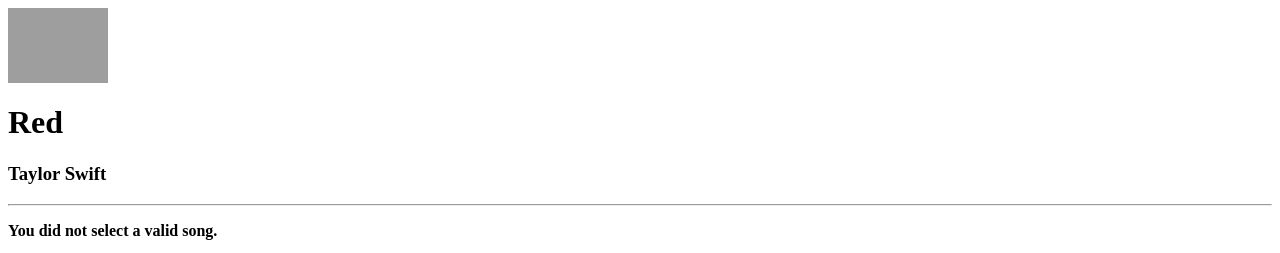
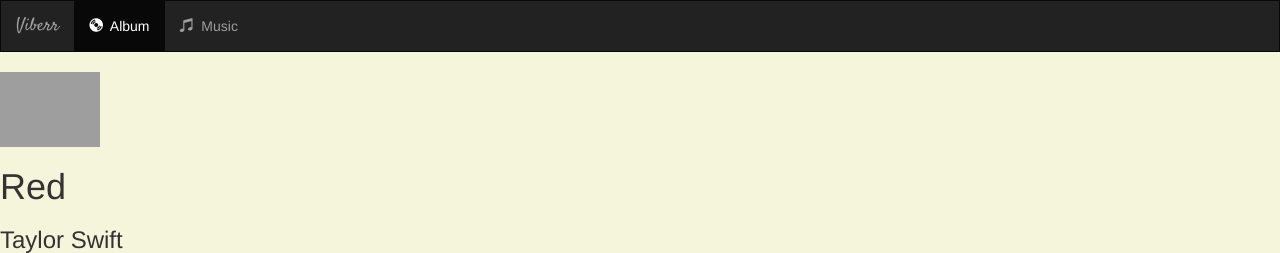
Before and after one commit to TheHanif/django, a Django app: page /music/1/favorite/ in a window 1280 px wide. Shown: the top 253 px of the page. Run offline with Django 3.2, Linux system fonts and the light colour scheme; data comes from the database, SQL or seed files in the repository; both versions use the stored data as it was after the commit; some libraries are stand-ins or nearby versions; grey boxes are pictures that could not be loaded.

Commit message:
Added statics and base template

```diff
--- /dev/null
+++ b/music/static/music/style.css
@@ -0,0 +1,10 @@
+body{
+    background-color: beige;
+}
+
+.navbar{
+	border-radius: 0;
+}
+.navbar-brand{
+	font-family: "Satisfy", cursive;
+}
--- /dev/null
+++ b/music/templates/music/base.html
@@ -0,0 +1,49 @@
+<!DOCTYPE html>
+<html>
+<head>
+	<meta charset="UTF-8">
+	<title>{% block title %}Viberr{% endblock %}</title>
+
+	{% load staticfiles %}
+
+	<link rel="stylesheet" href="https://maxcdn.bootstrapcdn.com/bootstrap/3.3.7/css/bootstrap.min.css" crossorigin="anonymous">
+	<link href="https://fonts.googleapis.com/css?family=Satisfy" rel="stylesheet">
+	<link href="{% static 'music/style.css' %}" rel="stylesheet">
+	<script src="https://ajax.googleapis.com/ajax/libs/jquery/3.2.1/jquery.min.js"></script>
+	<script src="https://maxcdn.bootstrapcdn.com/bootstrap/3.3.7/js/bootstrap.min.js" crossorigin="anonymous"></script>
+</head>
+<body>
+
+<nav class="navbar navbar-inverse">
+    <div class="container-fluid">
+
+        <!-- Header -->
+        <div class="navbar-header">
+            <button type="button" class="navbar-toggle" data-toggle="collapse" data-target="#topNavBar">
+                <span class="icon-bar"></span><span class="icon-bar"></span><span class="icon-bar"></span>
+            </button>
+            <a href="{% url "music:index" %}" class="navbar-brand">Viberr</a>
+        </div>
+
+        <div class="collapse navbar-collapse" id="topNavBar">
+            <ul class="nav navbar-nav">
+                <li class="active">
+                    <a href="{% url "music:index" %}">
+                        <span class="glyphicon glyphicon-cd" aria-hidden="true"></span>&nbsp; Album
+                    </a>
+                </li>
+                <li>
+                    <a href="#">
+                        <span class="glyphicon glyphicon-music" aria-hidden="true"></span>&nbsp; Music
+                    </a>
+                </li>
+            </ul>
+        </div>
+
+    </div>
+</nav>
+
+{% block body %}Viberr{% endblock %}
+
+</body>
+</html>
--- a/music/templates/music/detail.html
+++ b/music/templates/music/detail.html
@@ -1,3 +1,7 @@
+{% extends 'music/base.html' %}
+{% block title %}Album Details{% endblock %}
+
+{% block body %}
     <img src="{{ album.album_logo }}" alt="" style="max-width: 100px">
 
     <h1>{{ album.album_title }}</h1>
@@ -23,3 +27,4 @@
         {% endfor %}
         <input type="submit" value="Favorite">
     </form>
+{% endblock %}
--- a/music/templates/music/index.html
+++ b/music/templates/music/index.html
@@ -1,3 +1,6 @@
+{% extends 'music/base.html' %}
+
+{% block body %}
     {% if all_albums %}
         <h3>Here are all my albums:</h3>
         <ul>
@@ -8,3 +11,4 @@
     {% else %}
         <h3>You don't have any album</h3>
     {% endif %}
+{% endblock %}
```
Also changed, not shown: db.sqlite3. Lines whose indentation alone changed are shown as unchanged.
